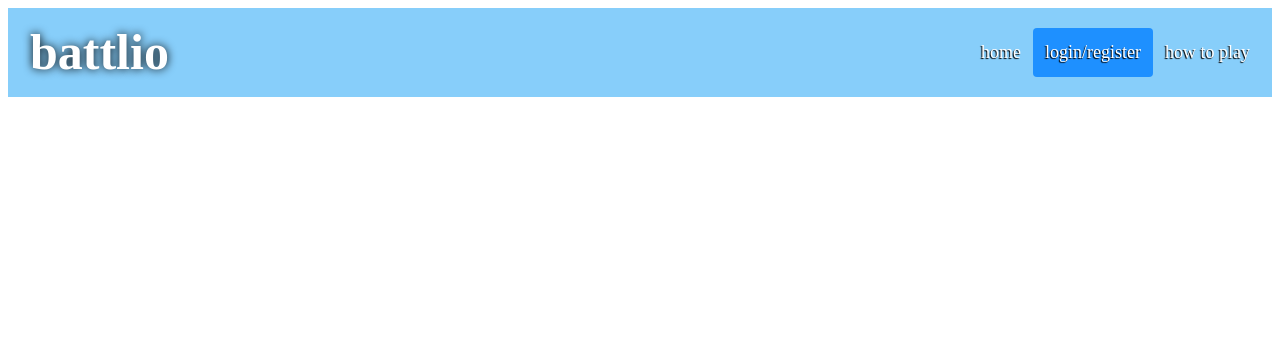
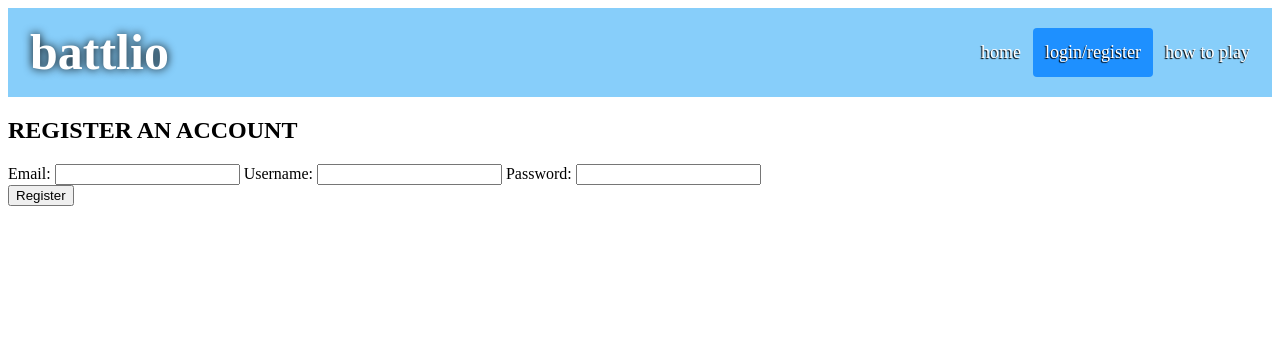
Before and after one commit to Deziox/IT202450, a PHP site: page /register.php in a window 1280 px wide. Shown: the top 357 px of the page. Run offline with PHP 8.4, Linux system fonts and the light colour scheme.

Commit message:
page for registration

```diff
--- a/public_html/register.php
+++ b/public_html/register.php
@@ -1,8 +1,29 @@
+<?php
+    if(isset($_GET['submit'])){
+        echo $_GET['email'];
+
+    }
+?>
+
 <!DOCTYPE html>
 <html>
     <head></head>
     <body>
         <?php include('header.php'); ?>
+        <section>
+            <h2>REGISTER AN ACCOUNT</h2>
+            <form action="register.php" method="get">
+                <label>Email:</label>
+                <input type="text" name="email">
+                <label>Username:</label>
+                <input type="text" name="username">
+                <label>Password:</label>
+                <input type="text" name="password">
+                <div>
+                    <input type="submit" name="submit" value="Register">
+                </div>
+            </form>
+        </section>
         <!--<h1>REGISTER TODAY</h1>-->
     </body>
 </html>
--- a/public_html/style.css
+++ b/public_html/style.css
@@ -35,7 +35,6 @@
 
 .header-right{
     float: right;
-    text-align: left;
 }
 
 @media screen and (max-width:500px){
```
